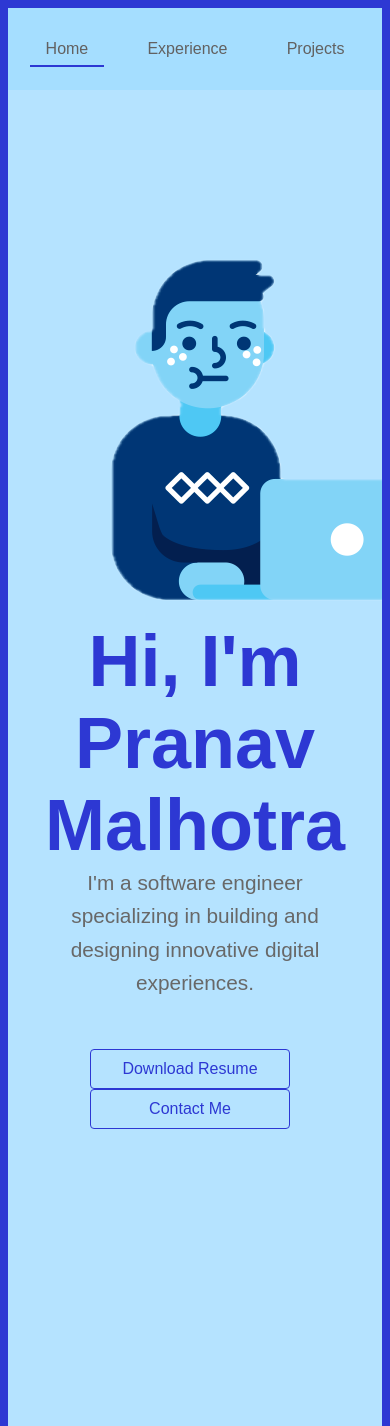
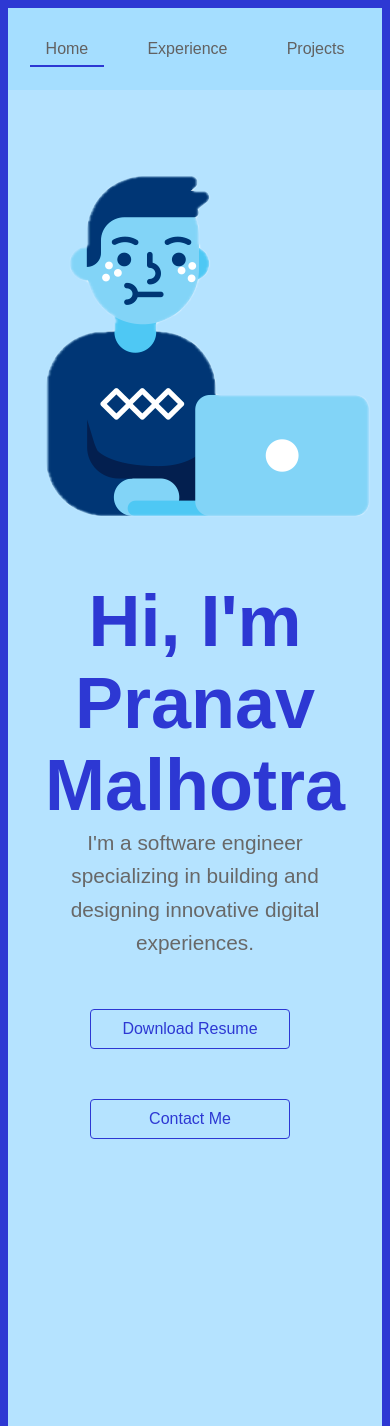
Before and after one commit to PranavMalhotra/Portfolio, a React (Create React App) app: page / in a window 390 px wide. Shown: the top 1426 px of the page. Built offline with nearby package versions, Linux system fonts and the light colour scheme; the HTML template or start-up script is replaced by a standard one.

Commit message:
adding resume changes

```diff
--- a/src/components/Home/Home.css
+++ b/src/components/Home/Home.css
@@ -159,11 +159,18 @@ body {
   }
 
   .profile-picture {
-    margin: 20px 0;
+    margin: 0;
+    display: flex;
+    align-items: center;
+    justify-content: center;
   }
 
   .text-content {
     text-align: center;
     padding: 20px;
   }
+
+  .btn {
+    margin-bottom: 50px;
+  }
 }
```
Also changed, not shown: 7 other files (tests, documents, lock files or other folders).
